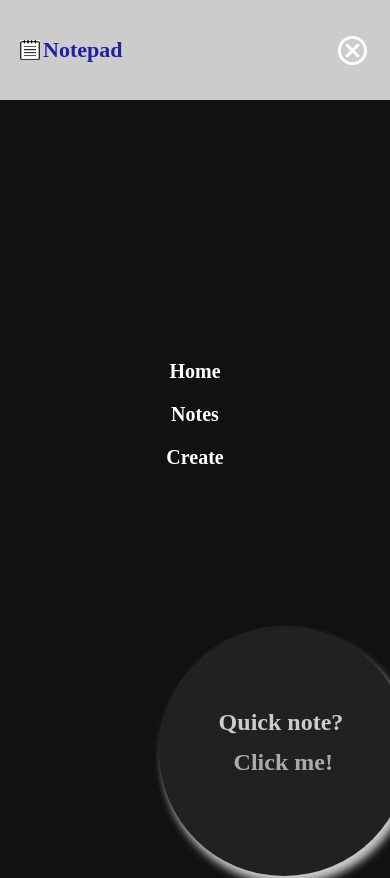
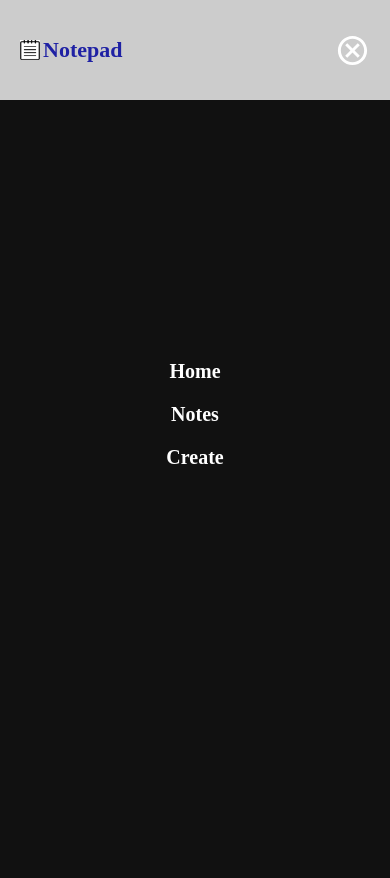
Before and after one commit to michado2019/notepad-app, a React (Create React App) app: page / in a window 390 px wide. Shown: the top 878 px of the page. Built offline with nearby package versions, Linux system fonts and the light colour scheme.

Commit message:
feat: home.jsx media queries done

```diff
--- a/src/App.css
+++ b/src/App.css
@@ -1,5 +1,5 @@
 .App{
-    width: 70%;
+    width: 80%;
     margin: 0 auto;
 }
 @media screen and (max-width: 480px) {
--- a/src/components/pages/home/Home.css
+++ b/src/components/pages/home/Home.css
@@ -61,3 +61,11 @@
   font-style: 32px !important;
   color: #1f21a4;
 }
+@media screen and (max-width: 940px) {
+  .homeCircle{
+    display: none;
+  }
+  .homeNoteDetails{
+    max-width: 100%;
+  }
+}
```
